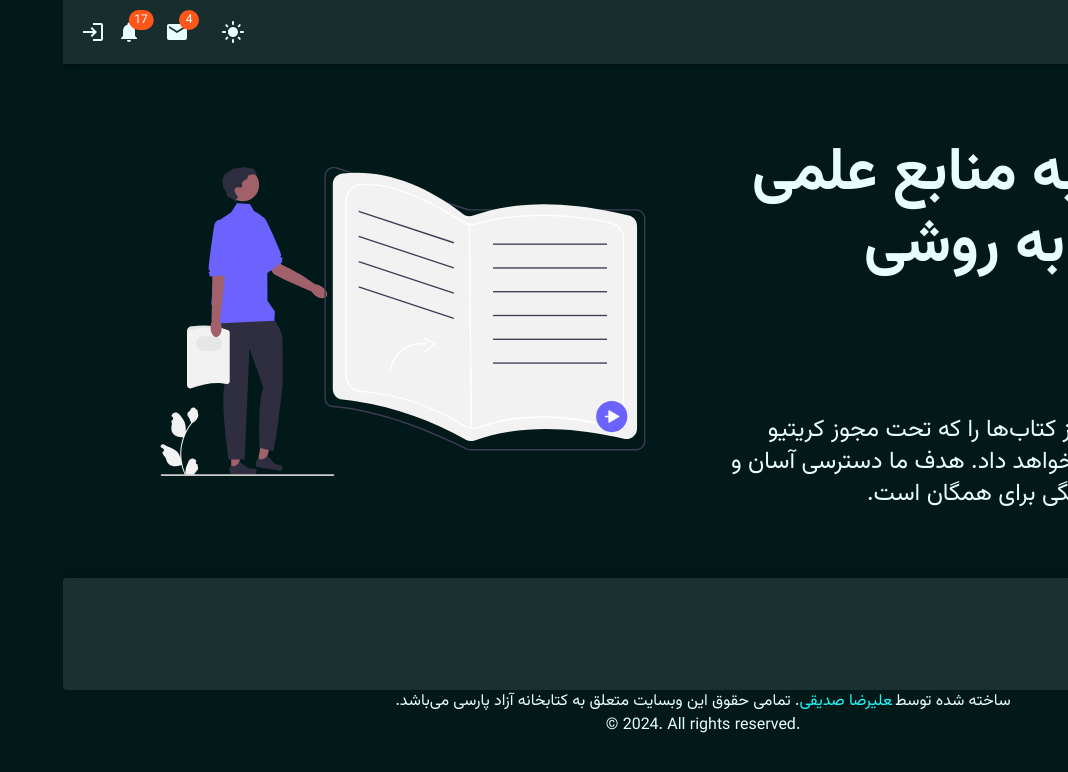
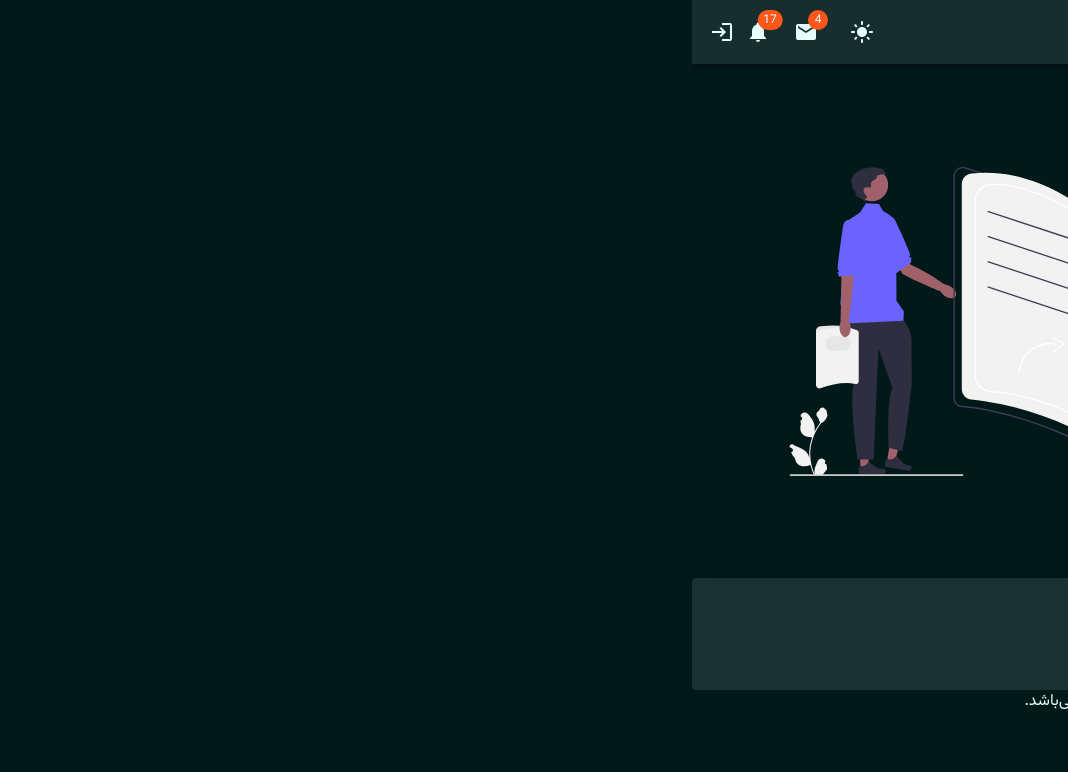
Before and after one commit to persianccbook/frontend, a Next.js app: page / in a window 1280 px wide. Shown: the top 772 px of the page, without its empty margins (212-1280 px from the left). Built offline with nearby package versions, Linux system fonts and the light colour scheme.

Commit message:
add a container for hoomepage contents

```diff
--- a/app/page.tsx
+++ b/app/page.tsx
@@ -1,12 +1,13 @@
 "use client";
 
+import { Box } from "@mui/material";
 import IntroductionSegment from "./(home)/IntroductionSegment";
 
 const HomePage = () => {
   return (
-    <>
+    <Box sx={{display:'flex',justifySelf:'center',maxWidth:2000,m:'0 auto'}}>
       <IntroductionSegment />
-    </>
+    </Box>
   );
 };
 
```
